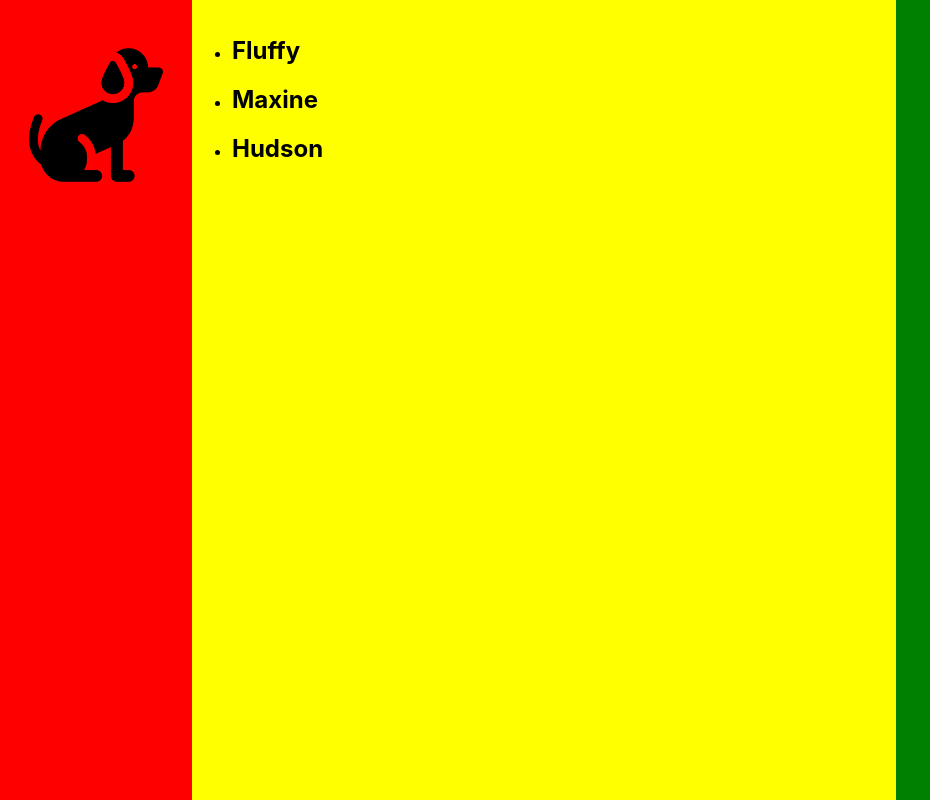
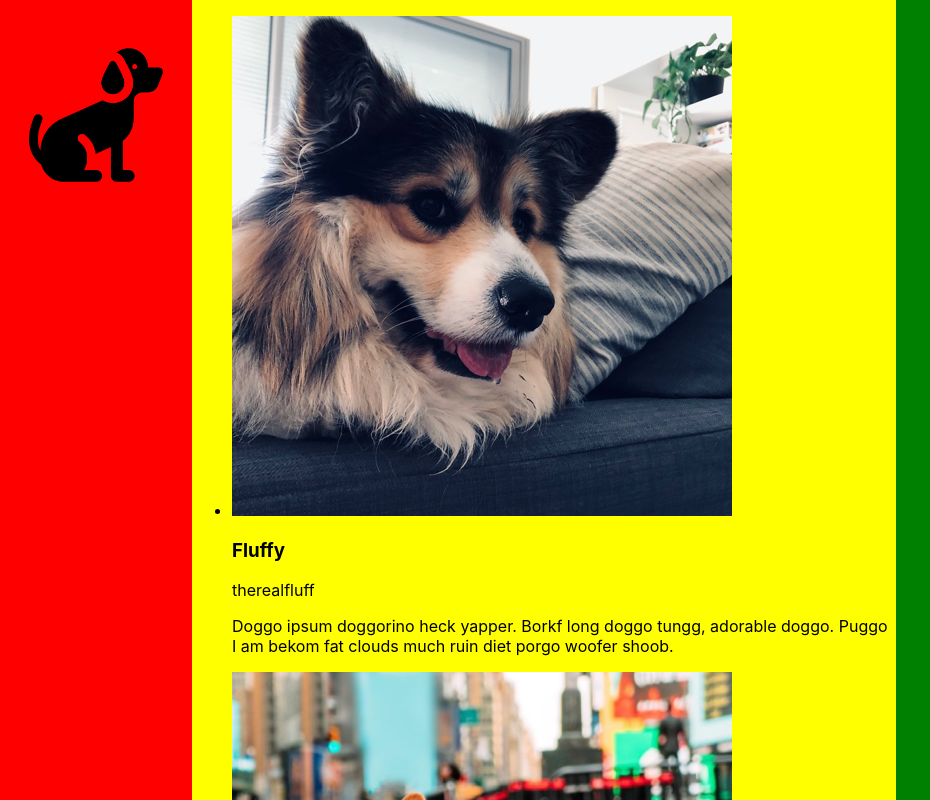
Before and after one commit to guillaume-f35/baker, a React (Create React App) app: page / in a window 1280 px wide. Shown: the top 800 px of the page, without its empty margins (0-930 px from the left). Built offline with nearby package versions, Linux system fonts and the light colour scheme.

Commit message:
add content component bark

```diff
--- a/src/components/Bark.js
+++ b/src/components/Bark.js
@@ -4,7 +4,12 @@ import styled from 'styled-components';
 const Bark = ({bark}) => {
   return (
     <li>
-        <h2>{bark.author.name}</h2>
+       <div>
+        <img src={bark.author.picture} alt='photo de profile'/>
+        <h3>{bark.author.name}</h3>
+        <p>{bark.author.accountName}</p>
+        <p>{bark.content}</p>
+        </div>
     </li>
   )
 }
```
